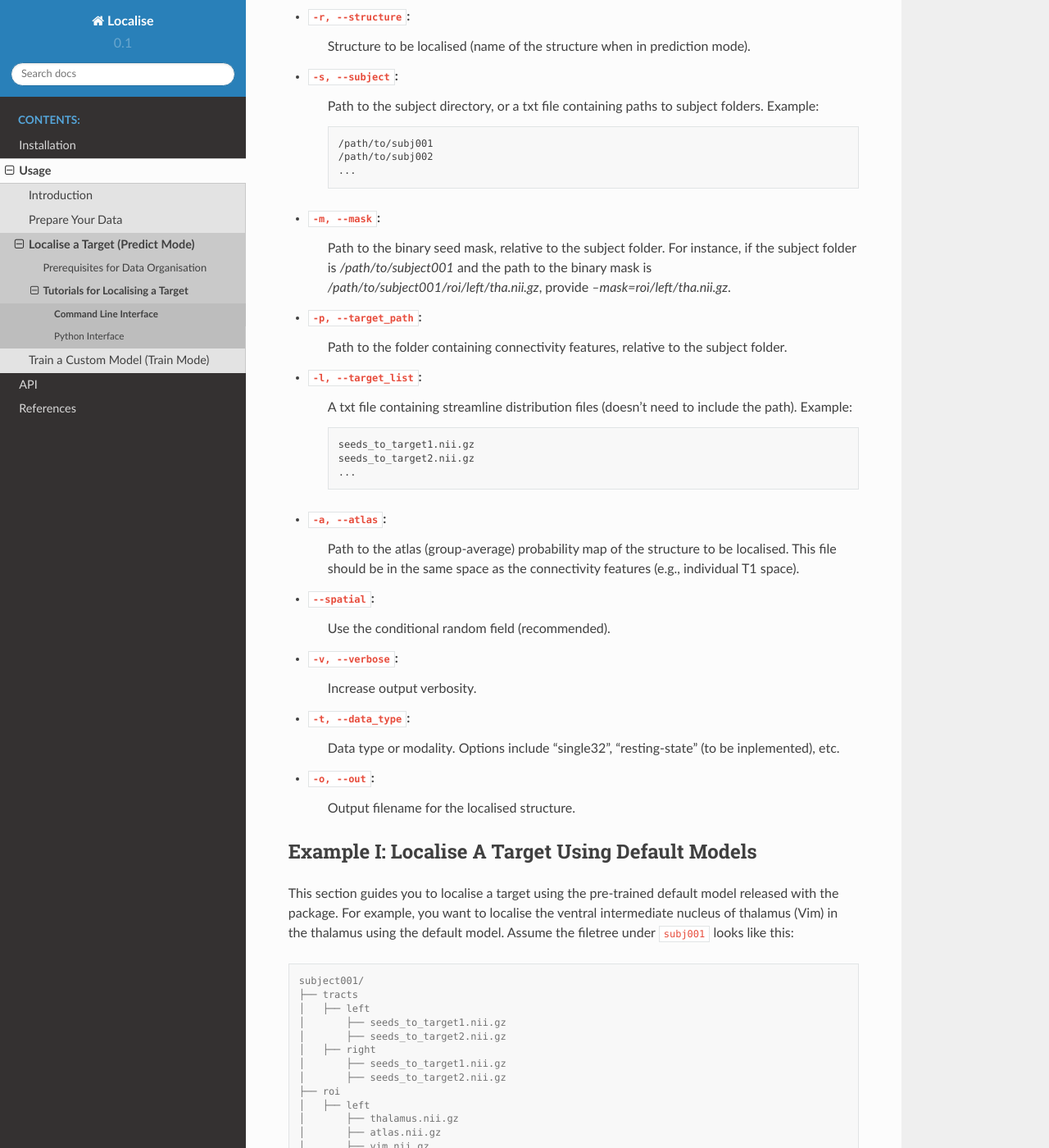
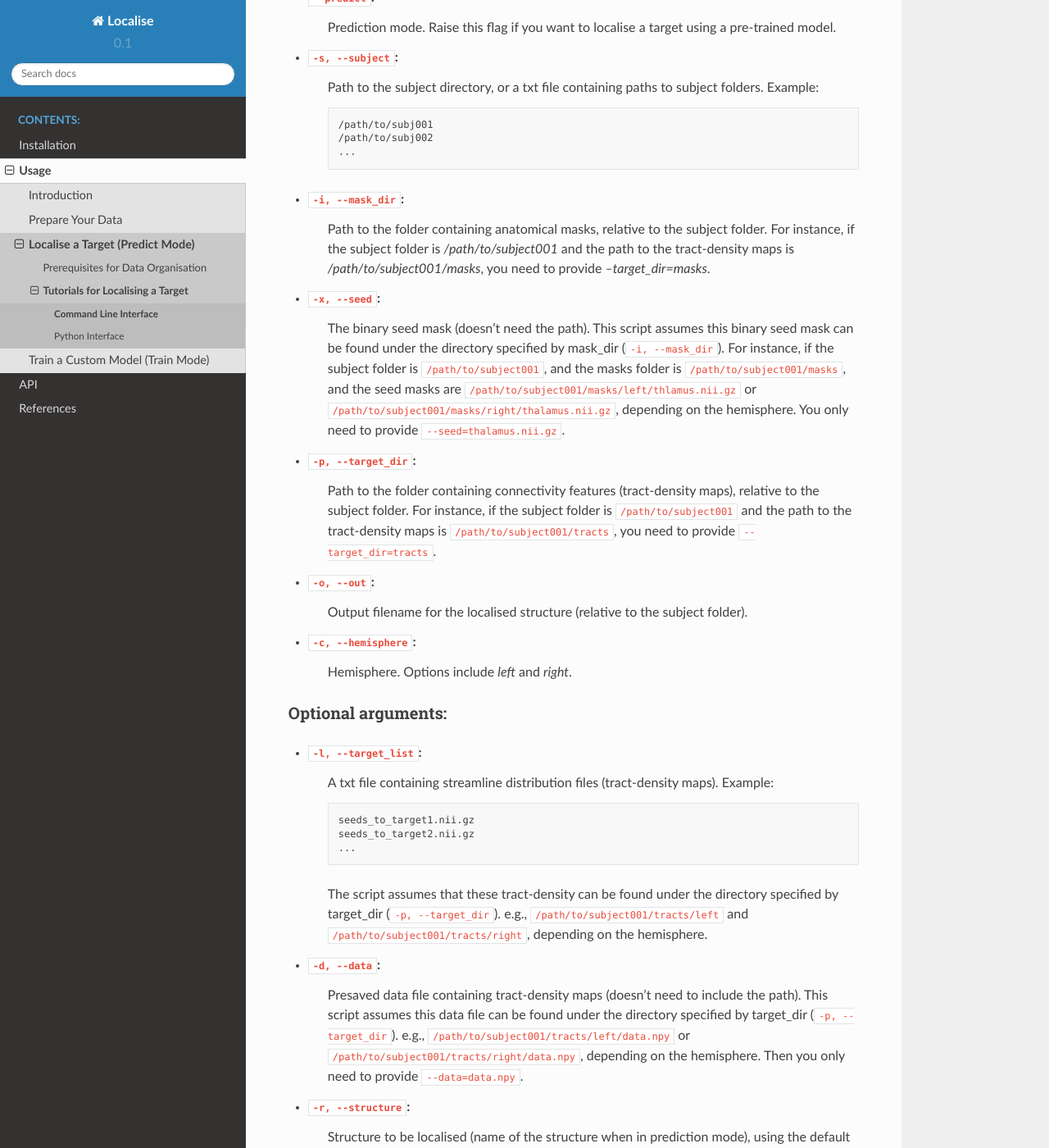
Before and after one commit to yingqiuz/localise, a Sphinx documentation site: the page built from docs/source/sections/localise/tutorials/cli.rst, in a window 1280 px wide and 1400 px high, scrolled down 396 px. Shown: the whole window at 82% size. Built offline with Sphinx 7.4.7 and the Read the Docs theme 2.0.0, drawn with Linux system fonts in a browser that asks for light colours; some of the changed text lies outside the part shown.

Commit message:
update docs

```diff
--- a/docs/source/sections/localise/tutorials/cli.rst
+++ b/docs/source/sections/localise/tutorials/cli.rst
@@ -1,7 +1,7 @@
 .. _cli-predict:
 
 Command Line Interface
-----------------------
+======================
 
 For a comprehensive list of available commands and options, enter:
 
@@ -10,13 +10,13 @@ For a comprehensive list of available commands and options, enter:
     localise --help
 
 Options
-^^^^^^^
+-------
+
+Required arguments:
+^^^^^^^^^^^^^^^^^^^
 
 - ``--predict``:
     Prediction mode. Raise this flag if you want to localise a target using a pre-trained model.
-
-- ``-r, --structure``:
-    Structure to be localised (name of the structure when in prediction mode).
 
 - ``-s, --subject``:
     Path to the subject directory, or a txt file containing paths to subject folders.
@@ -28,14 +28,39 @@ Options
        /path/to/subj002
        ...
 
-- ``-m, --mask``:
-    Path to the binary seed mask, relative to the subject folder. For instance, if the subject folder is `/path/to/subject001` and the path to the binary mask is `/path/to/subject001/roi/left/tha.nii.gz`, provide `--mask=roi/left/tha.nii.gz`.
+- ``-i, --mask_dir``:
+    Path to the folder containing anatomical masks, relative to the subject folder.
+    For instance, if the subject folder is `/path/to/subject001` and the path to the
+    tract-density maps is `/path/to/subject001/masks`, you need to provide
+    `--target_dir=masks`.
 
-- ``-p, --target_path``:
-    Path to the folder containing connectivity features, relative to the subject folder.
+- ``-x, --seed``:
+    The binary seed mask (doesn't need the path).
+    This script assumes this binary seed mask can be found under the directory specified by mask_dir (``-i, --mask_dir``).
+    For instance, if the subject folder is ``/path/to/subject001``, and the masks folder is ``/path/to/subject001/masks``,
+    and the seed masks are
+    ``/path/to/subject001/masks/left/thlamus.nii.gz`` or ``/path/to/subject001/masks/right/thalamus.nii.gz``,
+    depending on the hemisphere.
+    You only need to provide ``--seed=thalamus.nii.gz``.
+
+- ``-p, --target_dir``:
+    Path to the folder containing connectivity features (tract-density maps),
+    relative to the subject folder.
+    For instance, if the subject folder is ``/path/to/subject001`` and the path to the
+    tract-density maps is ``/path/to/subject001/tracts``, you need to provide
+    ``--target_dir=tracts``.
+
+- ``-o, --out``:
+    Output filename for the localised structure (relative to the subject folder).
+
+- ``-c, --hemisphere``:
+    Hemisphere. Options include `left` and `right`.
+
+Optional arguments:
+^^^^^^^^^^^^^^^^^^^
 
 - ``-l, --target_list``:
-    A txt file containing streamline distribution files (doesn't need to include the path).
+    A txt file containing streamline distribution files (tract-density maps).
     Example:
 
     .. code-block:: plaintext
@@ -44,9 +69,29 @@ Options
        seeds_to_target2.nii.gz
        ...
 
+    The script assumes that these tract-density can be found under the directory specified by target_dir (``-p, --target_dir``).
+    e.g., ``/path/to/subject001/tracts/left`` and ``/path/to/subject001/tracts/right``, depending on the hemisphere.
+
+- ``-d, --data``:
+    Presaved data file containing tract-density maps (doesn't need to include the path).
+    This script assumes this data file can be found under the directory specified by target_dir (``-p, --target_dir``).
+    e.g., ``/path/to/subject001/tracts/left/data.npy`` or ``/path/to/subject001/tracts/right/data.npy``,
+    depending on the hemisphere. Then you only need to provide ``--data=data.npy``.
+
+- ``-r, --structure``:
+    Structure to be localised (name of the structure when in prediction mode),
+    using the default model.
+    can be `vim`,...
+    Must be specified if ``--model`` is not specified.
+
 - ``-a, --atlas``:
-    Path to the atlas (group-average) probability map of the structure to be localised.
-    This file should be in the same space as the connectivity features (e.g., individual T1 space).
+    Path to the atlas (group-average probability map) of the structure to be localised, or `default`.
+    This file should be in the same space as the tract-density maps (e.g., individual T1 space).
+    If unspecified, the script will not use group-average probability maps as prior features.
+
+- ``-t, --data_type``:
+    Data type or modality. Options include "single32", "resting-state" (to be inplemented), etc.
+    Must be specified if using default models (i.e., ``--model`` is not specified).
 
 - ``--spatial``:
     Use the conditional random field (recommended).
@@ -54,14 +99,8 @@ Options
 - ``-v, --verbose``:
     Increase output verbosity.
 
-- ``-t, --data_type``:
-    Data type or modality. Options include "single32", "resting-state" (to be inplemented), etc.
-
-- ``-o, --out``:
-    Output filename for the localised structure.
-
-Example I: Localise A Target Using Default Models
-^^^^^^^^^^^^^^^^^^^^^^^^^^^^^^^^^^^^^^^^^^^^^^^^^
+Example I: Localise a target using default models
+-------------------------------------------------
 
 This section guides you to localise a target using the pre-trained default model released with the package.
 For example, you want to localise the ventral intermediate nucleus of thalamus (Vim)
@@ -75,47 +114,91 @@ Assume the filetree under ``subj001`` looks like this:
     │   ├── left
     │       ├── seeds_to_target1.nii.gz
     │       ├── seeds_to_target2.nii.gz
+    │       ├── ...
     │   ├── right
     │       ├── seeds_to_target1.nii.gz
     │       ├── seeds_to_target2.nii.gz
-    ├── roi
+    │       ├── ...
+    ├── masks
     │   ├── left
     │       ├── thalamus.nii.gz
-    │       ├── atlas.nii.gz
-    │       ├── vim.nii.gz
     │   ├── right
     │       ├── thalamus.nii.gz
-    │       ├── atlas.nii.gz
-    │       ├── vim.nii.gz
+    ├── atlas_left.nii.gz
+    ├── atlas_right.nii.gz
     └── otherfiles
+    ...
 
-To localise Vim in left hemisphere, you need to provide the following arguments:
+1. To localise Vim in left hemisphere without considering the group-average Vim probability map,
+    for single-shell diffusion data with 32 directions,
+    you need to provide the following arguments:
 
-.. code-block:: bash
+    .. code-block:: bash
 
-    localise --predict --structure=vim --subject=subj1001 --mask=thalamus.nii.gz --target_path=tracts --data_type=single32 --spatial --out=predictions
+        localise --predict --structure=vim --subject=subj1001 --seed=thalamus.nii.gz \
+            --mask_dir=masks --target_dir=tracts --out=left_predictions.nii.gz \
+            --hemisphere=left --data_type=single32 --spatial
 
-This example assumes your tract-density maps follow the naming convention of the default target list the model was trained with.
-Default target lists are available under the package root directory ``resources/data``.
-For Vim models, refer to ``resources/data/vim_default_targets.txt``.
+    It will creates a folder ``left_predictions.nii.gz`` under ``subj001``,
+    containing the predicted location of the structure.
 
-It will creates a folder ``predictions`` under ``subj001`` containing the localised structure
-``vim.nii.gz`` for left and right thalamus.
+2. To localise Vim in left hemisphere with `atlas_left.nii.gz` as a prior feature,
+    and you don't want the spatial model,
+    you need to provide the following arguments:
+
+    .. code-block:: bash
+
+        localise --predict --structure=vim --subject=subj1001 --seed=thalamus.nii.gz \
+            --mask_dir=masks --target_dir=tracts --out=left_predictions.nii.gz \
+            --hemisphere=left --data_type=single32 --atlas=atlas_left.nii.gz
+
+    It will creates a folder ``left_predictions.nii.gz`` under ``subj001``,
+    containing the predicted location of the structure.
+
+3. If you have prepared your data by following the steps in :ref:`Prepare Your Data <prepare>`,
+    You can also use the default prior feature:
+
+    .. code-block:: bash
+
+        localise --predict --structure=vim --subject=subj1001 --seed=thalamus.nii.gz \
+            --mask_dir=masks --target_dir=tracts --out=right_predictions.nii.gz \
+            --hemisphere=right --data_type=single32 --atlas=default
+
+    It will creates a folder ``right_predictions.nii.gz`` under ``subj001``,
+    containing the predicted location of the structure.
 
 .. _prediction_mode:
 
-Example II: Localise A Target Using Your Own Pre-trained Models
-^^^^^^^^^^^^^^^^^^^^^^^^^^^^^^^^^^^^^^^^^^^^^^^^^^^^^^^^^^^^^^^
+Example II: Localise a target using your own pre-trained models
+---------------------------------------------------------------
 
 If you don't want to use the pre-trained default model released with the package,
-and you've trained your own model, e.g., saved as ``/path/to/your_trained_model.pth``
-using your own target list ``/path/to/your_target_list.txt``
+and you've trained your own model using your own target list
 (see :ref:`Train Mode <train_mode>` for how to train your own model),
-you can use the following:
+check the following examples:
 
-.. code-block:: bash
+1. You've trained your own spatial model, e.g., saved as ``/path/to/your_trained_model.pth``
+    using your own target list ``/path/to/your_target_list.txt``.
+    It doesn't use the atlas (group-average probability) map as a prior feature.
+    You want to apply this model to new subjects in ``subjs.txt``, which contains the paths to subject folders.
+    Then you can use the following:
 
-    localise --predict --subject=subjs.txt --mask=thalamus.nii.gz --model=/path/to/your_trained_model.pth --target_path=tracts --target_list=/path/to/your_target_list.txt --spatial --out=predictions
+    .. code-block:: bash
 
-This example will create a folder ``predictions`` for each subject in ``subjs.txt`` to store the localised structure，
-using your pre-trained model ``/path/to/your_trained_model.pth`` and target list ``/path/to/your_target_list.txt``.
+        localise --predict --subject=subjs.txt --seed=thalamus.nii.gz --mask_dir=masks \
+            --target_dir=tracts --target_list=/path/to/your_target_list.txt --spatial --out=predictions.nii.gz \
+            --hemisphere=left --model=/path/to/your_trained_model.pth
+
+    This example will create a file ``predictions.nii.gz`` for each subject in ``subjs.txt`` to store the localised structure.
+
+2. If your trained model used the group-average map as a prior feature (on training subjects),
+    and for your test subjects, they have ``atlas_left.nii.gz`` as a prior feature,
+    then you can use the following:
+
+    .. code-block:: bash
+
+        localise --predict --subject=subjs.txt --seed=thalamus.nii.gz --mask_dir=masks \
+            --target_dir=tracts --target_list=/path/to/your_target_list.txt --atlas=atlas_left.nii.gz \
+            --out=predictions.nii.gz --hemisphere=left --model=/path/to/your_trained_model.pth
+
+    This example will create a file ``predictions.nii.gz`` for each subject in ``subjs.txt`` to store the localised structure.
--- a/docs/source/sections/train/train.rst
+++ b/docs/source/sections/train/train.rst
@@ -8,10 +8,8 @@ Before diving in, ensure you have all the necessary data prepared.
 Refer to :ref:`Prerequisites for training a custom model <prerequisites2>`.
 
 For training, you have two primary methods:
-
-1. Using the :ref:`Command Line Interface (CLI) <cli-train>`.
-2. Employing the :ref:`Python Interface <python-train>`.
-
+the :ref:`Command Line Interface (CLI) <cli-train>` or
+the :ref:`Python Interface <python-train>`.
 Choose the method that best fits your workflow.
 
 .. toctree::
```
Also changed, not shown: docs/source/index.rst (+35 -4 lines), docs/source/sections/localise/predict.rst (+5 -6 lines), docs/source/sections/localise/prerequisites.rst (+12 -9 lines).
